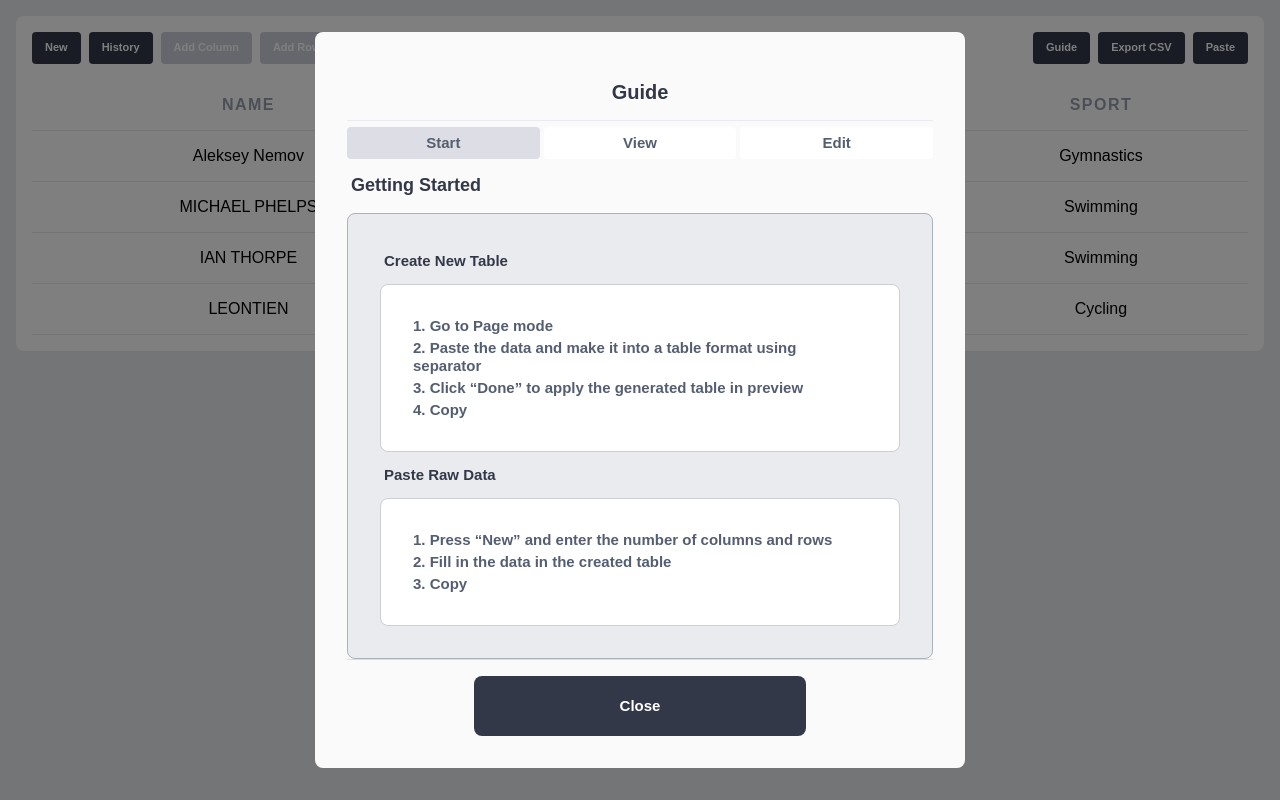
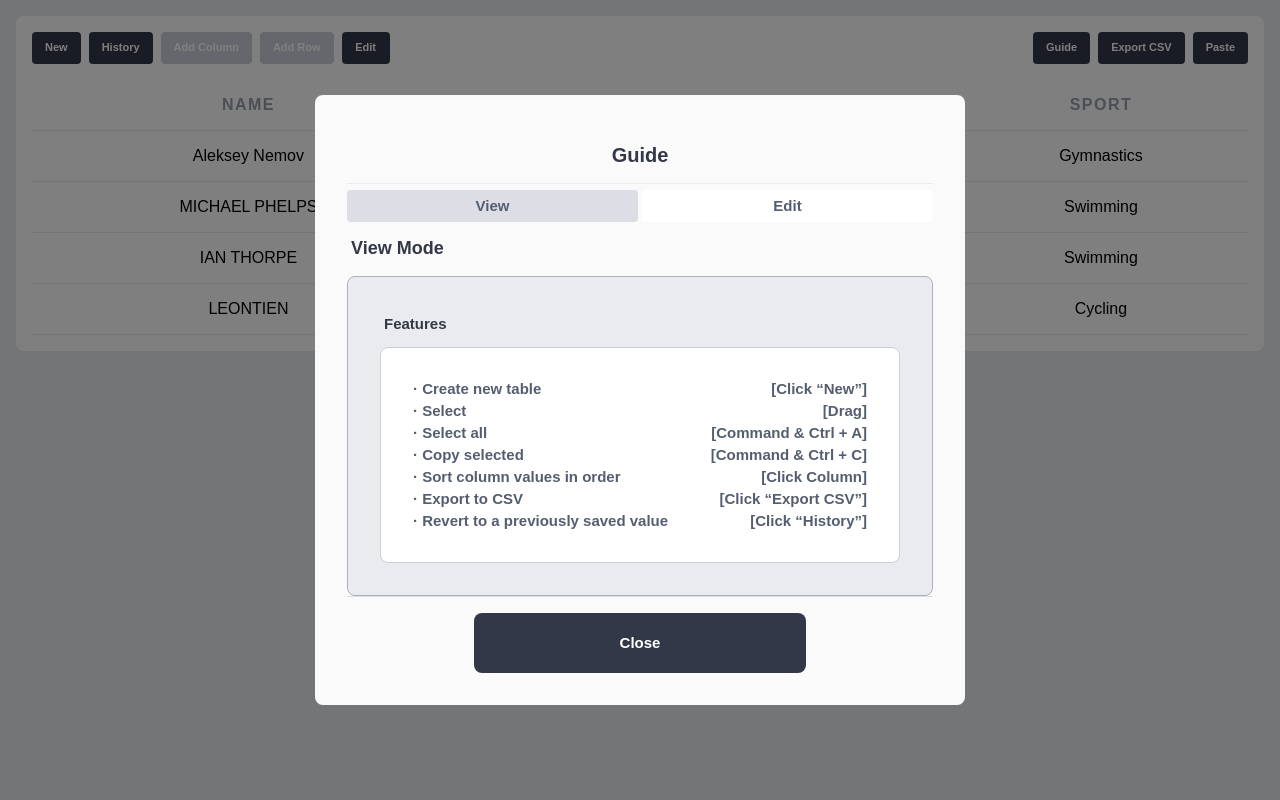
Before and after one commit to jyangca/markdown-table, a Next.js app: page / in a window 1280 px wide. Built offline with nearby package versions, Linux system fonts and the light colour scheme.

Commit message:
UPDATE: del start tab on ModalContent

```diff
--- a/src/components/ModalContent/ModalContent.tsx
+++ b/src/components/ModalContent/ModalContent.tsx
@@ -5,8 +5,8 @@ import { ContentsContainer, DividerBox, ModeContentContainer, RootContainer, Tab
 type TabType = 'Start' | 'View' | 'Edit';
 
 const ModalContent = () => {
-  const tabList: TabType[] = ['Start', 'View', 'Edit'];
-  const [tab, setTab] = useState<TabType>('Start');
+  const tabList: TabType[] = ['View', 'Edit'];
+  const [tab, setTab] = useState<TabType>('View');
 
   const handleTabClick = (tab: TabType) => {
     setTab(tab);
@@ -14,47 +14,6 @@ const ModalContent = () => {
 
   const tabContent = () => {
     switch (tab) {
-      case 'Start':
-        return (
-          <Flex direction="COLUMN" align="START" gap={{ row: 16 }} boxFill>
-            <TypoBox>
-              <Typography fontType="h5B">Getting Started</Typography>
-            </TypoBox>
-            <ContentsContainer align="START" direction="COLUMN" gap={{ row: 8 }}>
-              <TypoBox boxFill>
-                <Typography fontType="pB20">Create New Table</Typography>
-              </TypoBox>
-              <ModeContentContainer direction="COLUMN" align="START" gap={{ row: 4 }} boxFill>
-                <Typography fontType="pB12" color="system5">
-                  1. Go to Page mode
-                </Typography>
-                <Typography fontType="pB12" color="system5">
-                  2. Paste the data and make it into a table format using separator
-                </Typography>
-                <Typography fontType="pB12" color="system5">
-                  3. Click &ldquo;Done&rdquo; to apply the generated table in preview
-                </Typography>
-                <Typography fontType="pB12" color="system5">
-                  4. Copy
-                </Typography>
-              </ModeContentContainer>
-              <TypoBox boxFill>
-                <Typography fontType="pB20">Paste Raw Data</Typography>
-              </TypoBox>
-              <ModeContentContainer direction="COLUMN" align="START" gap={{ row: 4 }} boxFill>
-                <Typography fontType="pB12" color="system5">
-                  1. Press &ldquo;New&rdquo; and enter the number of columns and rows
-                </Typography>
-                <Typography fontType="pB12" color="system5">
-                  2. Fill in the data in the created table
-                </Typography>
-                <Typography fontType="pB12" color="system5">
-                  3. Copy
-                </Typography>
-              </ModeContentContainer>
-            </ContentsContainer>
-          </Flex>
-        );
       case 'View':
         return (
           <Flex direction="COLUMN" align="START" gap={{ row: 16 }} boxFill>
```
